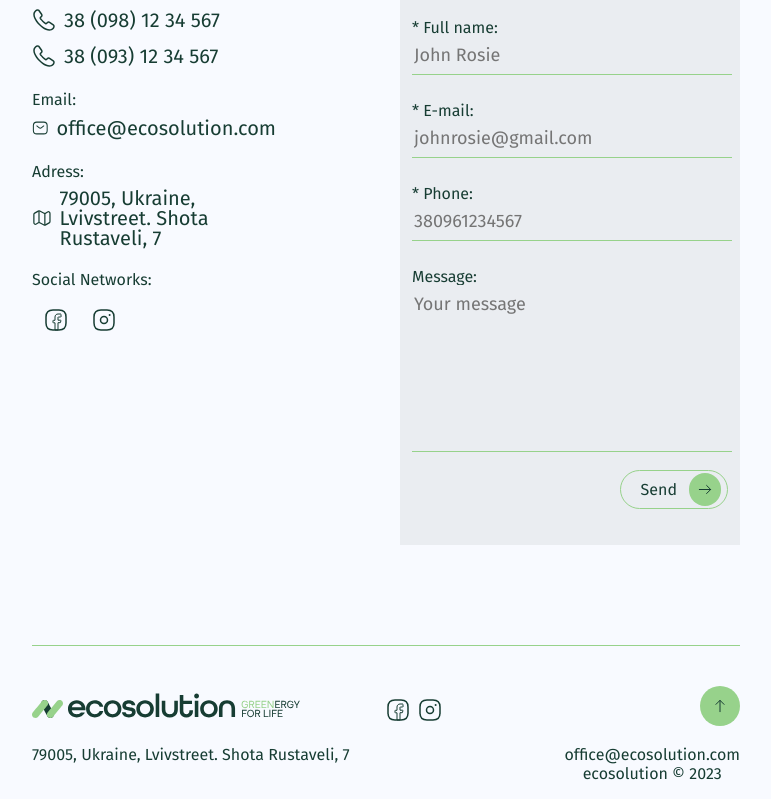
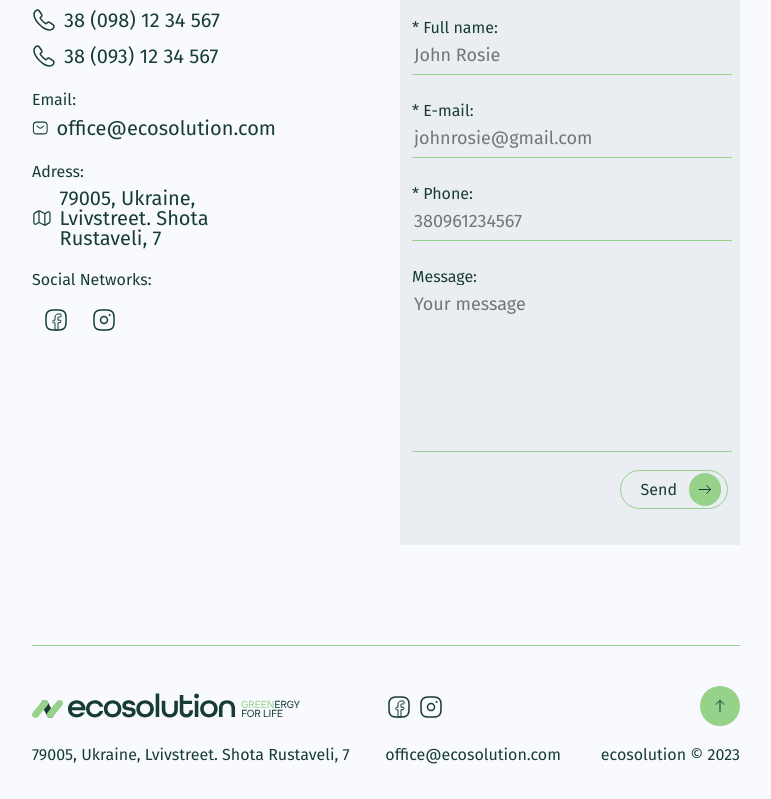
Before and after one commit to artyomakulov/ecosolution, a React (Create React App) app: page / in a window 1280 px wide. Shown: the part 3351-4150 px from the top of the page, without its empty margins (254-1025 px from the left). Built offline with nearby package versions, Linux system fonts and the light colour scheme.

Commit message:
Update Footer.module.css

```diff
--- a/src/components/Footer/Footer.module.css
+++ b/src/components/Footer/Footer.module.css
@@ -158,8 +158,8 @@
     gap: 8px;
     stroke: var(--primary);
     transition: stroke 0.3s;
-    left: 50%;
-    top: 34%;
+    left: calc(50% + 1px);
+    top: 37%;
     position: absolute;
   }
 
@@ -174,7 +174,11 @@
     display: flex;
     justify-content: space-between;
     margin: 16px 0;
-    gap: 16px;
+  }
+  .adress_flex {
+    display: flex;
+    justify-content: space-between;
+    gap: 40px;
   }
 }
 
```
